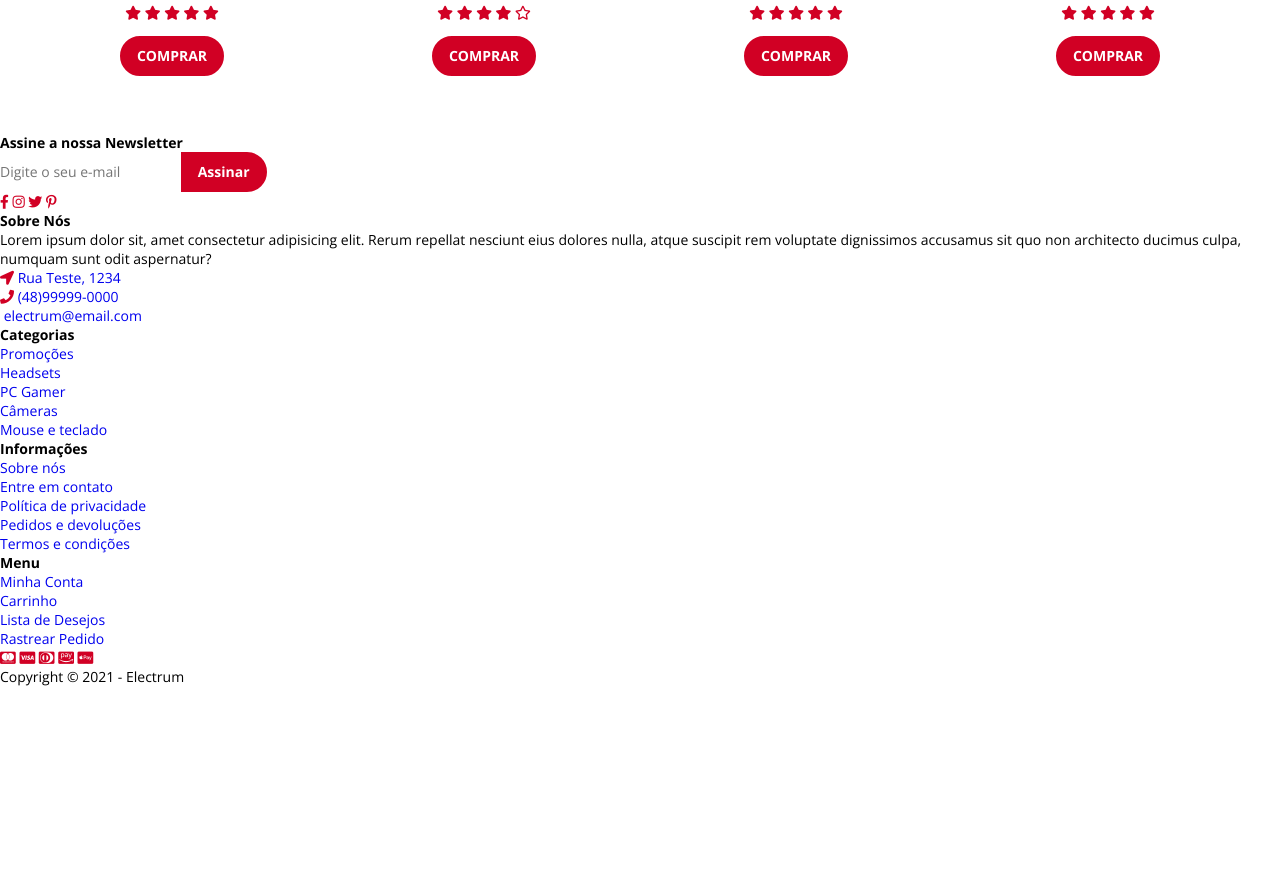
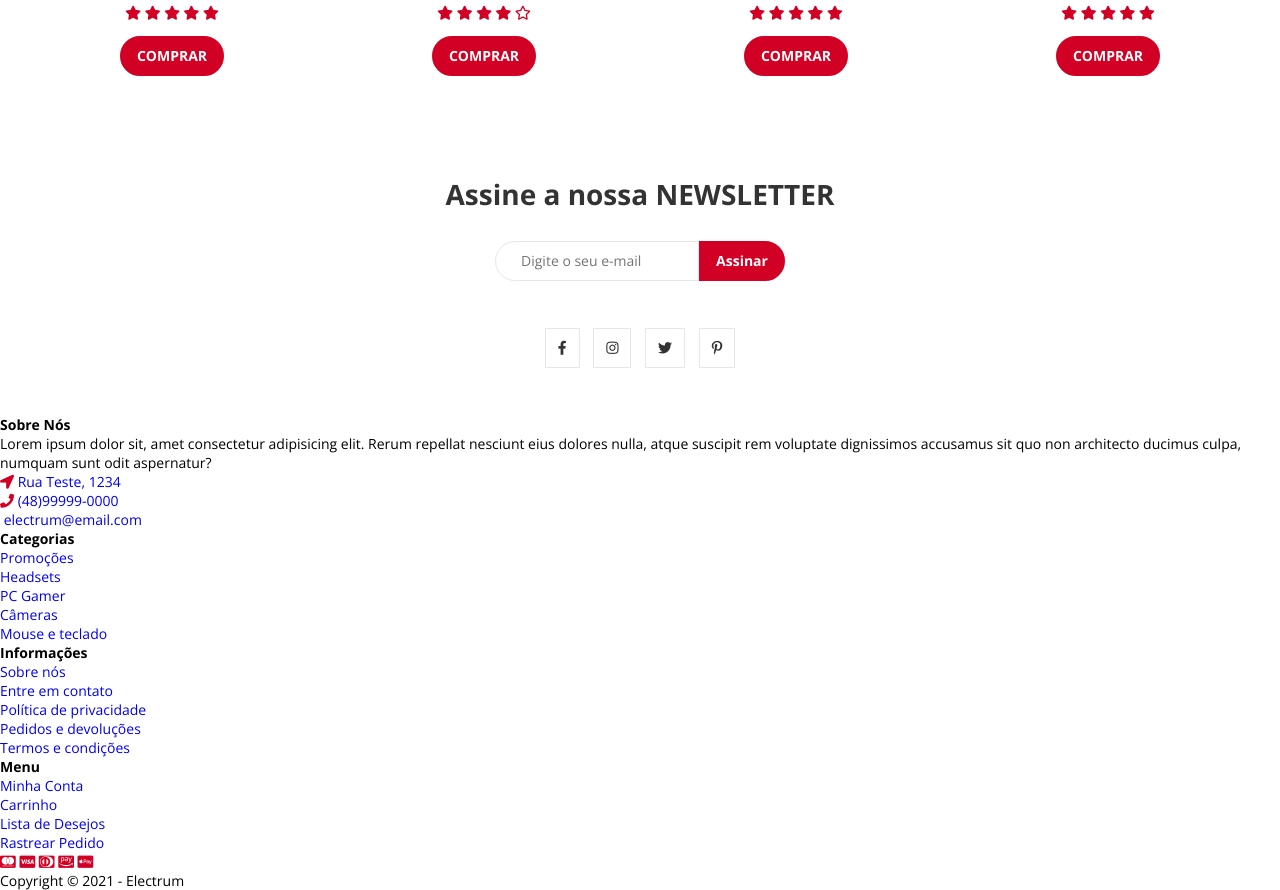
Before and after one commit to renatomak/projeto-electrum, a plain HTML site: page index.html in a window 1280 px wide. Shown: the part 1794-2684 px from the top of the page. Before the commit the page ends 2480 px from the top, so only its background shows below. Drawn offline with nearby package versions, Linux system fonts and the light colour scheme.

Commit message:
Seçao de Newsletter

```diff
--- a/sass/2-layouts/_deal-section.sass
+++ b/sass/2-layouts/_deal-section.sass
@@ -1,6 +1,6 @@
 @use '../1-base/variables'
 @use '../1-base/base-mixins'
-@use 'layouts-mixins.sass'
+@use 'layouts-mixins'
 
 .deal-container
     background-image: url('../../img/deal_headset.png')
--- /dev/null
+++ b/sass/2-layouts/_newsletter-section.sass
@@ -0,0 +1,41 @@
+@use '../1-base/variables'
+@use '../1-base/base-mixins'
+@use 'layouts-mixins'
+
+.newsletter-container
+    display: flex
+    flex-direction: column
+    justify-content: center
+    align-items: center
+    padding: 3rem
+
+    h2
+        font-size: 2rem
+        color: variables.$dark-color
+        margin-bottom: 2rem
+
+        span
+            font-size: 2rem
+            font-size: bold
+            text-transform: uppercase
+
+    form
+        display: flex
+        margin-bottom: 3rem
+
+        input[type="email"]
+            border: 1px solid variables.$section-bg-color
+            @include layouts-mixins.rounded-input
+
+    .social-media
+        i
+            padding: 12px
+            margin: 5px
+            border: 1px solid variables.$section-bg-color
+            cursor: pointer
+            color: variables.$dark-color
+            transition: .4s
+
+            &:hover
+                color: variables.$primary-color
+                background-color: variables.$section-bg-color
--- a/sass/2-layouts/layouts.sass
+++ b/sass/2-layouts/layouts.sass
@@ -2,3 +2,4 @@
 @use 'banner-section'
 @use 'products-section'
 @use 'deal-section'
+@use 'newsletter-section'
```
Also changed, not shown: css/app.css, 1 other file.
